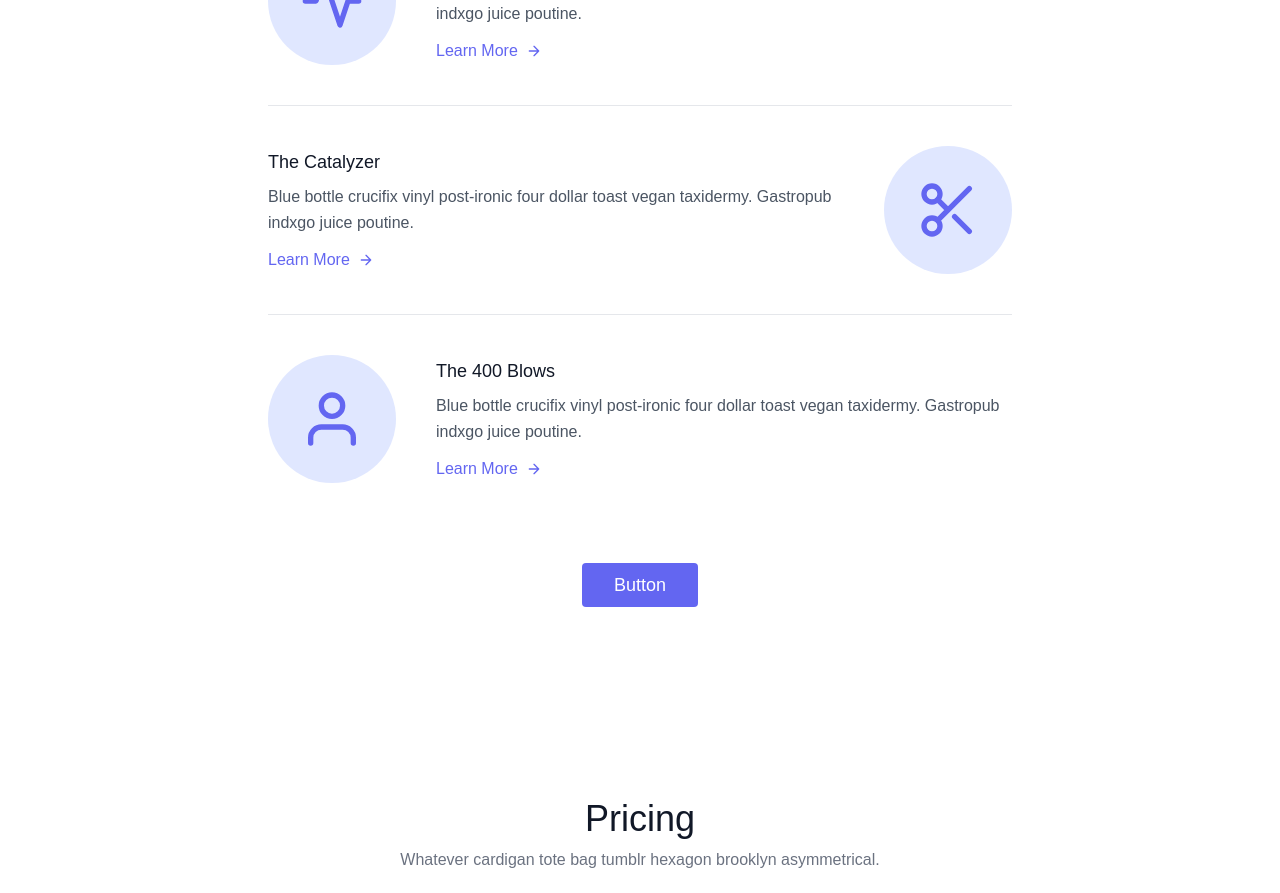
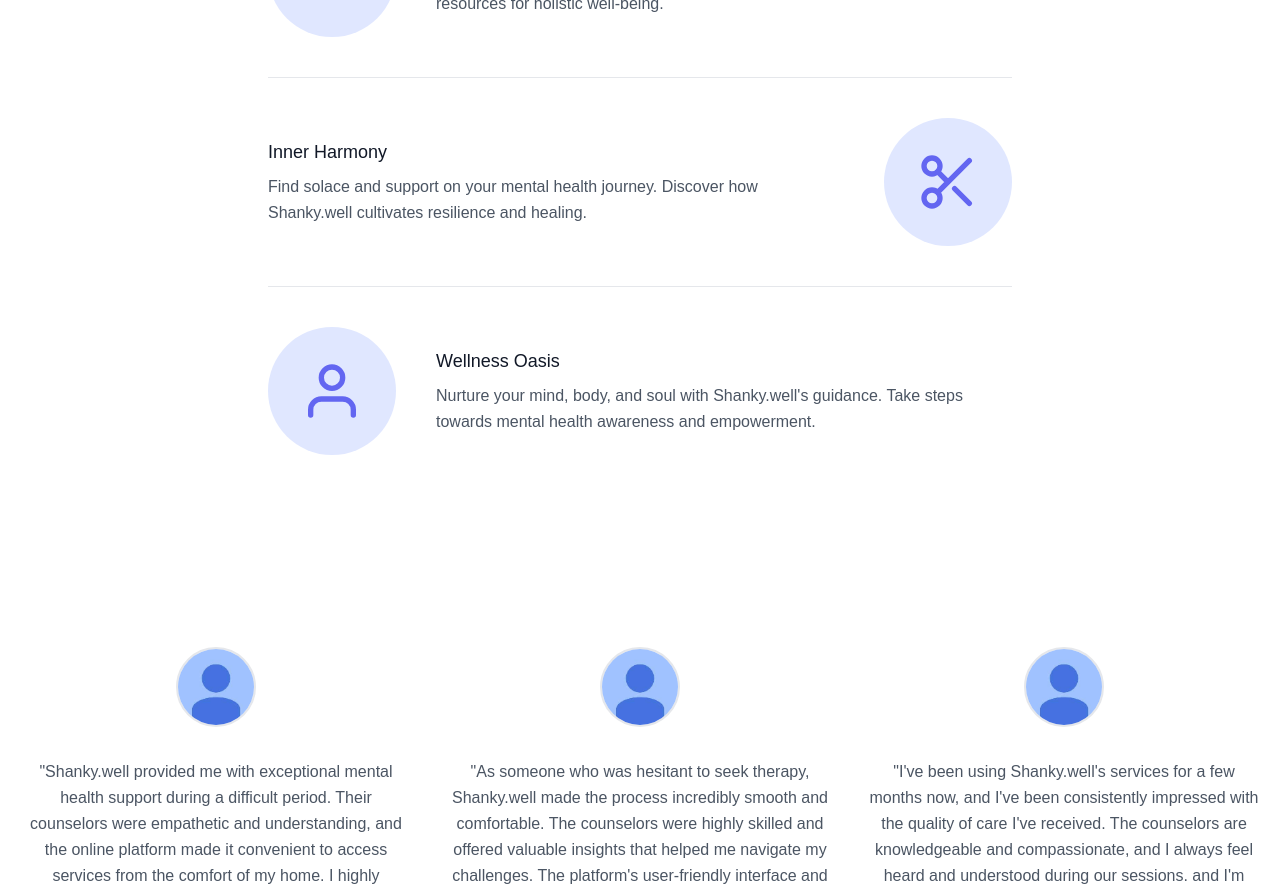
Before and after one commit to RaySatish/Shanky.well, a React (Create React App) app in the folder Pra/: page / in a window 1280 px wide. Shown: the part 1860-2753 px from the top of the page. Built offline with nearby package versions, Linux system fonts and the light colour scheme.

Commit message:
completed

```diff
--- a/Pra/src/components/Features.js
+++ b/Pra/src/components/Features.js
@@ -6,7 +6,7 @@ function Features() {
       <div className="mx-auto max-w-7xl px-6 lg:px-8">
         <div className="mx-auto max-w-2xl lg:text-center">
           <h2 className="text-base font-semibold leading-7 text-indigo-600">
-            Deploy faster
+
           </h2>
           <p className="mt-2 text-3xl font-bold tracking-tight text-gray-900 sm:text-4xl">
             Our Commitment to Mental Health Care
--- a/Pra/src/components/HowItWorks.js
+++ b/Pra/src/components/HowItWorks.js
@@ -1,77 +1,49 @@
+import web from "../Images/Avatar.jpg";
+
 function HowItWorks() {
   return (
-    <section class="text-gray-600 body-font">
-      <div class="container px-5 py-24 mx-auto">
-        <div class="flex items-center lg:w-3/5 mx-auto border-b pb-10 mb-10 border-gray-200 sm:flex-row flex-col">
-          <div class="sm:w-32 sm:h-32 h-20 w-20 sm:mr-10 inline-flex items-center justify-center rounded-full bg-indigo-100 text-indigo-500 flex-shrink-0">
+    <section className="text-gray-600 body-font">
+      <div className="container px-5 py-24 mx-auto">
+        <div className="flex items-center lg:w-3/5 mx-auto border-b pb-10 mb-10 border-gray-200 sm:flex-row flex-col">
+          <div className="sm:w-32 sm:h-32 h-20 w-20 sm:mr-10 inline-flex items-center justify-center rounded-full bg-indigo-100 text-indigo-500 flex-shrink-0">
             <svg
               fill="none"
               stroke="currentColor"
-              stroke-linecap="round"
-              stroke-linejoin="round"
-              stroke-width="2"
-              class="sm:w-16 sm:h-16 w-10 h-10"
+              strokeLinecap="round"
+              strokeLinejoin="round"
+              strokeWidth="2"
+              className="sm:w-16 sm:h-16 w-10 h-10"
               viewBox="0 0 24 24"
             >
               <path d="M22 12h-4l-3 9L9 3l-3 9H2"></path>
             </svg>
           </div>
-          <div class="flex-grow sm:text-left text-center mt-6 sm:mt-0">
-            <h2 class="text-gray-900 text-lg title-font font-medium mb-2">
-              Shooting Stars
+          <div className="flex-grow sm:text-left text-center mt-6 sm:mt-0">
+            <h2 className="text-gray-900 text-lg title-font font-medium mb-2">
+              Mindful Moments
             </h2>
-            <p class="leading-relaxed text-base">
-              Blue bottle crucifix vinyl post-ironic four dollar toast vegan
-              taxidermy. Gastropub indxgo juice poutine.
+            <p className="leading-relaxed text-base">
+              Embrace mental health with clarity and compassion. Explore Shanky.well's resources for holistic well-being.
             </p>
-            <a class="mt-3 text-indigo-500 inline-flex items-center">
-              Learn More
-              <svg
-                fill="none"
-                stroke="currentColor"
-                stroke-linecap="round"
-                stroke-linejoin="round"
-                stroke-width="2"
-                class="w-4 h-4 ml-2"
-                viewBox="0 0 24 24"
-              >
-                <path d="M5 12h14M12 5l7 7-7 7"></path>
-              </svg>
-            </a>
           </div>
         </div>
-        <div class="flex items-center lg:w-3/5 mx-auto border-b pb-10 mb-10 border-gray-200 sm:flex-row flex-col">
-          <div class="flex-grow sm:text-left text-center mt-6 sm:mt-0">
-            <h2 class="text-gray-900 text-lg title-font font-medium mb-2">
-              The Catalyzer
+        <div className="flex items-center lg:w-3/5 mx-auto border-b pb-10 mb-10 border-gray-200 sm:flex-row flex-col">
+          <div className="flex-grow sm:text-left text-center mt-6 sm:mt-0">
+            <h2 className="text-gray-900 text-lg title-font font-medium mb-2">
+              Inner Harmony
             </h2>
-            <p class="leading-relaxed text-base">
-              Blue bottle crucifix vinyl post-ironic four dollar toast vegan
-              taxidermy. Gastropub indxgo juice poutine.
+            <p className="leading-relaxed text-base">
+              Find solace and support on your mental health journey. Discover how Shanky.well cultivates resilience and healing.
             </p>
-            <a class="mt-3 text-indigo-500 inline-flex items-center">
-              Learn More
-              <svg
-                fill="none"
-                stroke="currentColor"
-                stroke-linecap="round"
-                stroke-linejoin="round"
-                stroke-width="2"
-                class="w-4 h-4 ml-2"
-                viewBox="0 0 24 24"
-              >
-                <path d="M5 12h14M12 5l7 7-7 7"></path>
-              </svg>
-            </a>
           </div>
-          <div class="sm:w-32 sm:order-none order-first sm:h-32 h-20 w-20 sm:ml-10 inline-flex items-center justify-center rounded-full bg-indigo-100 text-indigo-500 flex-shrink-0">
+          <div className="sm:w-32 sm:order-none order-first sm:h-32 h-20 w-20 sm:ml-10 inline-flex items-center justify-center rounded-full bg-indigo-100 text-indigo-500 flex-shrink-0">
             <svg
               fill="none"
               stroke="currentColor"
-              stroke-linecap="round"
-              stroke-linejoin="round"
-              stroke-width="2"
-              class="sm:w-16 sm:h-16 w-10 h-10"
+              strokeLinecap="round"
+              strokeLinejoin="round"
+              strokeWidth="2"
+              className="sm:w-16 sm:h-16 w-10 h-10"
               viewBox="0 0 24 24"
             >
               <circle cx="6" cy="6" r="3"></circle>
@@ -80,48 +52,31 @@ function HowItWorks() {
             </svg>
           </div>
         </div>
-        <div class="flex items-center lg:w-3/5 mx-auto sm:flex-row flex-col">
-          <div class="sm:w-32 sm:h-32 h-20 w-20 sm:mr-10 inline-flex items-center justify-center rounded-full bg-indigo-100 text-indigo-500 flex-shrink-0">
+        <div className="flex items-center lg:w-3/5 mx-auto sm:flex-row flex-col">
+          <div className="sm:w-32 sm:h-32 h-20 w-20 sm:mr-10 inline-flex items-center justify-center rounded-full bg-indigo-100 text-indigo-500 flex-shrink-0">
             <svg
               fill="none"
               stroke="currentColor"
-              stroke-linecap="round"
-              stroke-linejoin="round"
-              stroke-width="2"
-              class="sm:w-16 sm:h-16 w-10 h-10"
+              strokeLinecap="round"
+              strokeLinejoin="round"
+              strokeWidth="2"
+              className="sm:w-16 sm:h-16 w-10 h-10"
               viewBox="0 0 24 24"
             >
               <path d="M20 21v-2a4 4 0 00-4-4H8a4 4 0 00-4 4v2"></path>
               <circle cx="12" cy="7" r="4"></circle>
             </svg>
           </div>
-          <div class="flex-grow sm:text-left text-center mt-6 sm:mt-0">
-            <h2 class="text-gray-900 text-lg title-font font-medium mb-2">
-              The 400 Blows
+          <div className="flex-grow sm:text-left text-center mt-6 sm:mt-0">
+            <h2 className="text-gray-900 text-lg title-font font-medium mb-2">
+              Wellness Oasis
             </h2>
-            <p class="leading-relaxed text-base">
-              Blue bottle crucifix vinyl post-ironic four dollar toast vegan
-              taxidermy. Gastropub indxgo juice poutine.
+            <p className="leading-relaxed text-base">
+              Nurture your mind, body, and soul with Shanky.well's guidance. Take steps towards mental health awareness and empowerment.
             </p>
-            <a class="mt-3 text-indigo-500 inline-flex items-center">
-              Learn More
-              <svg
-                fill="none"
-                stroke="currentColor"
-                stroke-linecap="round"
-                stroke-linejoin="round"
-                stroke-width="2"
-                class="w-4 h-4 ml-2"
-                viewBox="0 0 24 24"
-              >
-                <path d="M5 12h14M12 5l7 7-7 7"></path>
-              </svg>
-            </a>
           </div>
         </div>
-        <button class="flex mx-auto mt-20 text-white bg-indigo-500 border-0 py-2 px-8 focus:outline-none hover:bg-indigo-600 rounded text-lg">
-          Button
-        </button>
+
       </div>
     </section>
   );
--- a/Pra/src/components/Testimonial.js
+++ b/Pra/src/components/Testimonial.js
@@ -1,66 +1,62 @@
+import web from "../Images/Avatar.jpg";
+
 function Testimonial() {
   return (
-    <section class="text-gray-600 body-font">
-      <div class="container px-5 py-24 mx-auto">
-        <div class="flex flex-wrap -m-4">
-          <div class="lg:w-1/3 lg:mb-0 mb-6 p-4">
-            <div class="h-full text-center">
+    <section className="text-gray-600 body-font">
+      <div className="container px-5 py-24 mx-auto">
+        <div className="flex flex-wrap -m-4">
+          <div className="lg:w-1/3 lg:mb-0 mb-6 p-4">
+            <div className="h-full text-center">
               <img
                 alt="testimonial"
-                class="w-20 h-20 mb-8 object-cover object-center rounded-full inline-block border-2 border-gray-200 bg-gray-100"
-                src="https://dummyimage.com/302x302"
+                className="w-20 h-20 mb-8 object-cover object-center rounded-full inline-block border-2 border-gray-200 bg-gray-100"
+                src={web} // Here, replace the static URL with the web variable
               />
-              <p class="leading-relaxed">
-                Edison bulb retro cloud bread echo park, helvetica stumptown
-                taiyaki taxidermy 90's cronut +1 kinfolk. Single-origin coffee
-                ennui shaman taiyaki vape DIY tote bag drinking vinegar cronut
-                adaptogen squid fanny pack vaporware.
+              <p className="leading-relaxed">
+                "Shanky.well provided me with exceptional mental health support during a difficult period. Their counselors were empathetic and understanding, and the online platform made it convenient to access services from the comfort of my home. I highly recommend Shanky.well to anyone seeking professional mental health assistance."
               </p>
-              <span class="inline-block h-1 w-10 rounded bg-indigo-500 mt-6 mb-4"></span>
-              <h2 class="text-gray-900 font-medium title-font tracking-wider text-sm">
-                HOLDEN CAULFIELD
+              <span className="inline-block h-1 w-10 rounded bg-indigo-500 mt-6 mb-4"></span>
+              <h2 className="text-gray-900 font-medium title-font tracking-wider text-sm">
+                  Satish Prem Anand
               </h2>
-              <p class="text-gray-500">Senior Product Designer</p>
+              <p className="text-gray-500">Mens Hostel Student</p>
             </div>
           </div>
-          <div class="lg:w-1/3 lg:mb-0 mb-6 p-4">
-            <div class="h-full text-center">
+          {/* Repeat the same pattern for other testimonial components */}
+          <div className="lg:w-1/3 lg:mb-0 mb-6 p-4">
+            <div className="h-full text-center">
               <img
                 alt="testimonial"
-                class="w-20 h-20 mb-8 object-cover object-center rounded-full inline-block border-2 border-gray-200 bg-gray-100"
-                src="https://dummyimage.com/300x300"
+                className="w-20 h-20 mb-8 object-cover object-center rounded-full inline-block border-2 border-gray-200 bg-gray-100"
+                src={web} // Here, replace the static URL with the web variable
               />
-              <p class="leading-relaxed">
-                Edison bulb retro cloud bread echo park, helvetica stumptown
-                taiyaki taxidermy 90's cronut +1 kinfolk. Single-origin coffee
-                ennui shaman taiyaki vape DIY tote bag drinking vinegar cronut
-                adaptogen squid fanny pack vaporware.
+              <p className="leading-relaxed">
+                "As someone who was hesitant to seek therapy, Shanky.well made the process incredibly smooth and comfortable. The counselors were highly skilled and offered valuable insights that helped me navigate my challenges. The platform's user-friendly interface and range of services exceeded my expectations. I'm grateful for the support I received from Shanky.well."
               </p>
-              <span class="inline-block h-1 w-10 rounded bg-indigo-500 mt-6 mb-4"></span>
-              <h2 class="text-gray-900 font-medium title-font tracking-wider text-sm">
-                ALPER KAMU
+              <span className="inline-block h-1 w-10 rounded bg-indigo-500 mt-6 mb-4"></span>
+              <h2 className="text-gray-900 font-medium title-font tracking-wider text-sm">
+                Sumit Paudel
               </h2>
-              <p class="text-gray-500">UI Develeoper</p>
+              <p className="text-gray-500">
+                Mens Hostel Student
+              </p>
             </div>
           </div>
-          <div class="lg:w-1/3 lg:mb-0 p-4">
-            <div class="h-full text-center">
+          <div className="lg:w-1/3 lg:mb-0 p-4">
+            <div className="h-full text-center">
               <img
                 alt="testimonial"
-                class="w-20 h-20 mb-8 object-cover object-center rounded-full inline-block border-2 border-gray-200 bg-gray-100"
-                src="https://dummyimage.com/305x305"
+                className="w-20 h-20 mb-8 object-cover object-center rounded-full inline-block border-2 border-gray-200 bg-gray-100"
+                src={web} // Here, replace the static URL with the web variable
               />
-              <p class="leading-relaxed">
-                Edison bulb retro cloud bread echo park, helvetica stumptown
-                taiyaki taxidermy 90's cronut +1 kinfolk. Single-origin coffee
-                ennui shaman taiyaki vape DIY tote bag drinking vinegar cronut
-                adaptogen squid fanny pack vaporware.
+              <p className="leading-relaxed">
+                "I've been using Shanky.well's services for a few months now, and I've been consistently impressed with the quality of care I've received. The counselors are knowledgeable and compassionate, and I always feel heard and understood during our sessions.  and I'm grateful to have found such a reliable resource."
               </p>
-              <span class="inline-block h-1 w-10 rounded bg-indigo-500 mt-6 mb-4"></span>
-              <h2 class="text-gray-900 font-medium title-font tracking-wider text-sm">
-                HENRY LETHAM
+              <span className="inline-block h-1 w-10 rounded bg-indigo-500 mt-6 mb-4"></span>
+              <h2 className="text-gray-900 font-medium title-font tracking-wider text-sm">
+                Murali
               </h2>
-              <p class="text-gray-500">CTO</p>
+              <p className="text-gray-500">Mens Hostel Student</p>
             </div>
           </div>
         </div>
--- a/Pra/src/pages/Home.js
+++ b/Pra/src/pages/Home.js
@@ -4,7 +4,7 @@ import HeroSection from "../components/HeroSection";
 import Testimonial from "../components/Testimonial";
 import Features from "../components/Features";
 import HowItWorks from "../components/HowItWorks";
-import Pricing from "../components/Pricing";
+// import Pricing from "../components/Pricing";
 
 function Home() {
   return (
@@ -13,7 +13,7 @@ function Home() {
       <HeroSection />
       <Features />
       <HowItWorks />
-      <Pricing />
+      {/* <Pricing /> */}
       <Testimonial />
       <Footer />
     </div>
```
Also changed, not shown: Pra/src/pages/About.js (+10 -1 lines), Pra/src/Images/Avatar.jpg (added).
